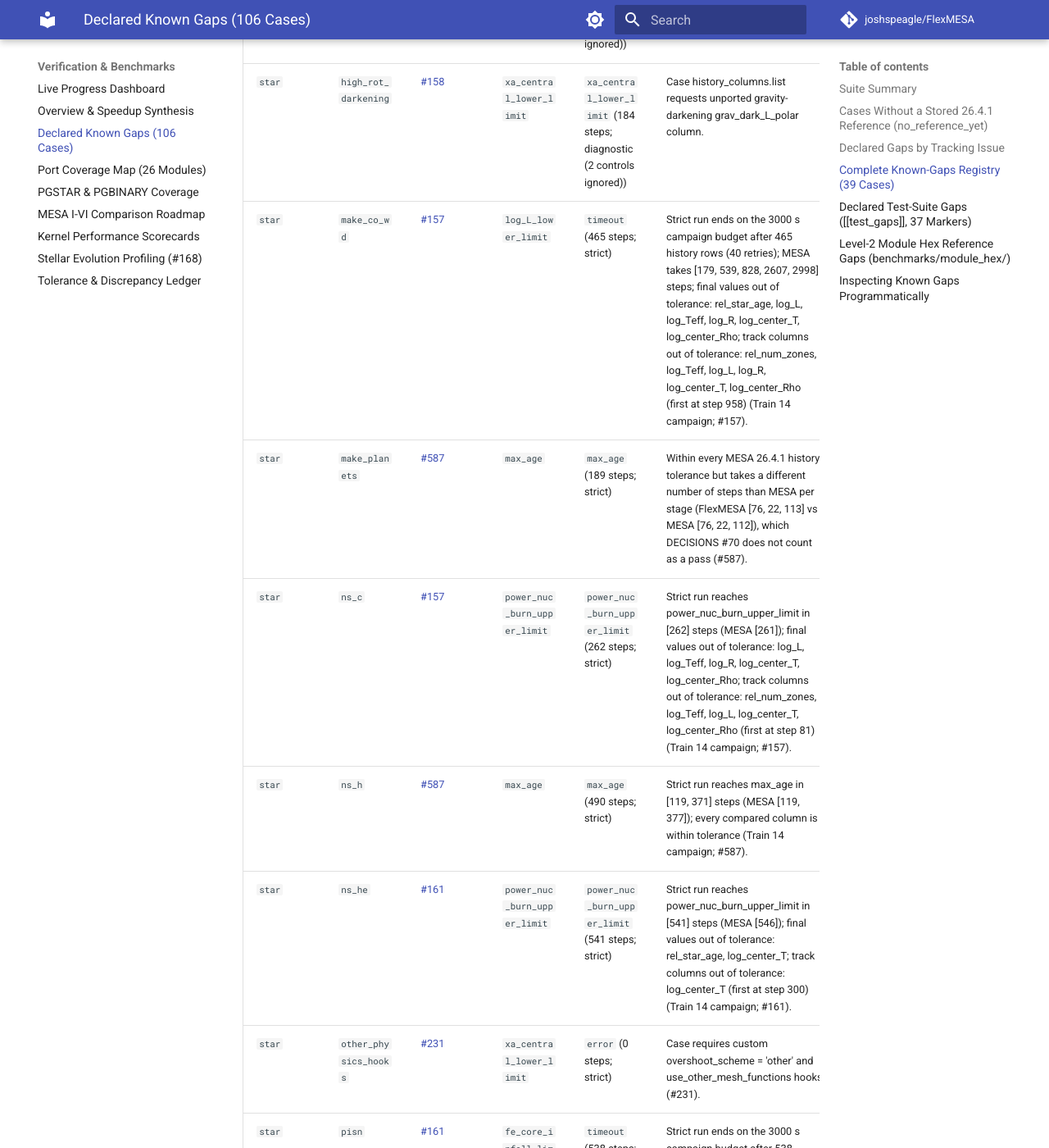
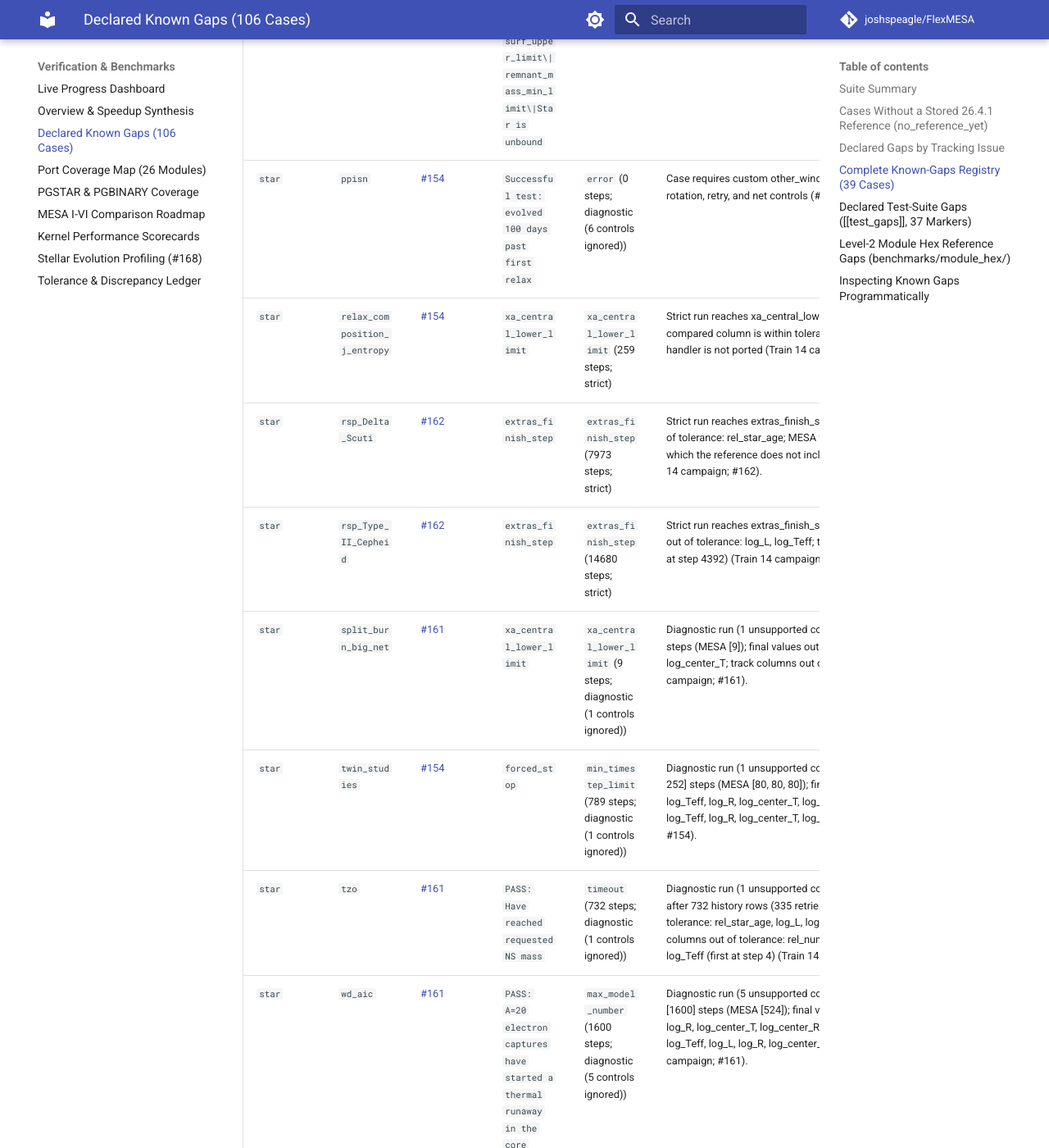
Before and after one commit to joshspeagle/FlexMESA, an MkDocs documentation site: the page built from docs/benchmarks/known-gaps.md, in a window 1280 px wide and 1400 px high, scrolled down 4865 px. Shown: the whole window at 82% size. Built offline with MkDocs 1.6.1 and Material for MkDocs 9.7.7, drawn with Linux system fonts in a browser that asks for light colours; comment, search, counter and statistics services are not loaded; some of the changed text lies outside the part shown.

Commit message:
docs(gaps): rewrite 24 stale known-gap reasons from the Train 14 campaign rows
known_gaps.toml: the reasons of 24 declared gaps described an earlier state
(for example 'GYRE is not ported, the run does not start' for
star/rsp_gyre, which takes MESA's 6215 steps with every column in
tolerance). Each is replaced by the measured row from Actions run
45941463606 (run mode, termination, per-stage steps against MESA's, columns
out of tolerance) and, where it is known, the specific thing that holds the
case (#612 pulsation mark, unported extras handler, map_history.data not in
the reference, star-1 step count for binary/double_bh, search-stage
accounting for the astero search cases). Three zero-step cases keep their
existing blocker text. The baseline rows repeat the reasons and are
regenerated by harness merge from the same shards; no measured value
changes. known-gaps page and routine table regenerated.

Verification: harness merge --update-baseline --gate (rc 0), known_gaps_gate,
harness table --check, dashboard check, page --check renderers, pytest -k
test_harness_merge_of_baseline_shards_reproduces_the_baseline.

Co-Authored-By: Claude Fable 5.2 <noreply@anthropic.com>
Claude-Session: https://claude.ai/code/session_01JkqiRnFZiWFNhdBU31xmqX

```diff
--- a/docs/benchmarks/known-gaps.md
+++ b/docs/benchmarks/known-gaps.md
@@ -50,42 +50,42 @@ Cases lacking a committed MESA `26.4.1` baseline report `no reference yet` and c
 | `star` | `12M_pre_ms_to_core_collapse` | [#161](https://github.com/joshspeagle/FlexMESA/issues/161) | `fe_core_infall_limit` | `timeout` (185 steps; diagnostic (1 controls ignored)) | Diagnostic run (1 unsupported control ignored) ends on the 3000 s campaign budget after 185 history rows (15 retries); MESA takes [2916] steps; final values out of tolerance: log_center_T, log_center_Rho; track columns out of tolerance: log_L, log_Teff, log_R, log_center_T, log_center_Rho, rel_num_zones (Train 14 campaign; #161). |
 | `star` | `15M_dynamo` | [#154](https://github.com/joshspeagle/FlexMESA/issues/154) | `xa_central_lower_limit` | `timeout` (186 steps; strict) | Strict run ends on the 3000 s campaign budget after 186 history rows (0 retries); MESA takes [856, 3180, 3834] steps; final values out of tolerance: rel_star_age, log_L, log_Teff, log_R, log_center_T, log_center_Rho; track columns out of tolerance: log_L, log_Teff, log_R, log_center_T, log_center_Rho, rel_num_zones (Train 14 campaign; #154). |
 | `star` | `1M_pre_ms_to_wd` | [#154](https://github.com/joshspeagle/FlexMESA/issues/154) | `log_L_lower_limit` | `log_L_lower_limit` (3262 steps; strict) | Strict run reaches log_L_lower_limit in [1, 295, 11578, 12129, 12556] steps (MESA [1, 295, 11578, 12129, 12558]); track columns out of tolerance: rel_num_zones (first at step 12182) (Train 14 campaign; #154). |
-| `star` | `1M_thermohaline` | [#158](https://github.com/joshspeagle/FlexMESA/issues/158) | `he_core_mass_limit` | `he_core_mass_limit` (1031 steps; strict) | Exceeds 300 s wall-time guard with 2 unsupported rotation controls (change_d_omega_flag, new_d_omega_flag; #158). |
+| `star` | `1M_thermohaline` | [#158](https://github.com/joshspeagle/FlexMESA/issues/158) | `he_core_mass_limit` | `he_core_mass_limit` (1031 steps; strict) | Strict run reaches he_core_mass_limit in [1031] steps (MESA [3380]); final values out of tolerance: log_L, log_R, log_center_T, log_center_Rho; track columns out of tolerance: rel_num_zones, log_Teff, log_L, log_R, log_center_T, log_center_Rho (first at step 580) (Train 14 campaign; #158). |
 | `star` | `20M_pre_ms_to_core_collapse` | [#161](https://github.com/joshspeagle/FlexMESA/issues/161) | `fe_core_infall_limit` | `fe_core_infall_limit` (239 steps; diagnostic (1 controls ignored)) | Diagnostic run (1 unsupported control ignored) reaches fe_core_infall_limit in [2337] steps (MESA [2383]); final values out of tolerance: log_center_T, log_center_Rho; track columns out of tolerance: rel_num_zones, log_center_T, log_center_Rho (first at step 2305) (Train 14 campaign; #161). |
 | `star` | `20M_z2m2_high_rotation` | [#157](https://github.com/joshspeagle/FlexMESA/issues/157) | `xa_central_lower_limit` | `timeout` (998 steps; diagnostic (1 controls ignored)) | Diagnostic run (1 unsupported control ignored) ends on the 3000 s campaign budget after 998 history rows (29 retries); MESA takes [2744] steps; final values out of tolerance: rel_star_age, log_L, log_Teff, log_R, log_center_T, log_center_Rho; track columns out of tolerance: rel_num_zones, log_Teff, log_L, log_R, log_center_T, log_center_Rho (first at step 90) (Train 14 campaign; #157). |
 | `star` | `c13_pocket` | [#161](https://github.com/joshspeagle/FlexMESA/issues/161) | `one thermal pulse cycle complete` | `timeout` (1094 steps; strict) | Strict run ends on the 3000 s campaign budget after 1094 history rows (1 retries); MESA takes [1949] steps; final values out of tolerance: rel_star_age, log_L, log_Teff, log_R, log_center_T, log_center_Rho; track columns out of tolerance: log_L, log_Teff, log_R, log_center_T, log_center_Rho, rel_num_zones (Train 14 campaign; #161). |
 | `star` | `cburn_inward` | [#157](https://github.com/joshspeagle/FlexMESA/issues/157) | `extras_finish_step` | `timeout` (429 steps; strict) | Strict run ends on the 3000 s campaign budget after 429 history rows (12 retries); MESA takes [459] steps; final values out of tolerance: rel_star_age, log_L, log_Teff, log_R, log_center_T, log_center_Rho (Train 14 campaign; #157). |
 | `star` | `ccsn_IIp` | [#161](https://github.com/joshspeagle/FlexMESA/issues/161) | `extras_finish_step` | `timeout` (1239 steps; diagnostic (1 controls ignored)) | Diagnostic run (1 unsupported control ignored) ends on the 3000 s campaign budget after 1239 history rows (13 retries); MESA takes [34, 42, 284, 529, 8335, 8621] steps; final values out of tolerance: rel_star_age, log_L, log_Teff, log_R, log_center_T, log_center_Rho; track columns out of tolerance: log_L, log_Teff, log_R, log_center_T, log_center_Rho, rel_num_zones (Train 14 campaign; #161). |
 | `star` | `conductive_flame` | [#161](https://github.com/joshspeagle/FlexMESA/issues/161) | `flame reached halfway point` | `error` (0 steps; diagnostic (1 controls ignored)) | Case uses unported use_other_build_initial_model and use_other_surface_pt custom-physics hooks (#154, #161). |
-| `star` | `conserve_angular_momentum` | [#158](https://github.com/joshspeagle/FlexMESA/issues/158) | `he_core_mass_limit` | `he_core_mass_limit` (507 steps; strict) | Diagnostic run reaches he_core_mass_limit with 2 unsupported rotational controls (change_d_omega_flag, new_d_omega_flag; #158). |
-| `star` | `custom_rates` | [#161](https://github.com/joshspeagle/FlexMESA/issues/161) | `log_center_temp_upper_limit` | `max_model_number` (600 steps; diagnostic (4 controls ignored)) | Custom rate table evolution fails to converge after retries (#161, #152). |
-| `star` | `high_rot_darkening` | [#158](https://github.com/joshspeagle/FlexMESA/issues/158) | `xa_central_lower_limit` | `xa_central_lower_limit` (184 steps; diagnostic (2 controls ignored)) | Case history_columns.list requests unported gravity-darkening grav_dark_L_polar column. |
-| `star` | `make_co_wd` | [#157](https://github.com/joshspeagle/FlexMESA/issues/157) | `log_L_lower_limit` | `timeout` (465 steps; strict) | Strict run ends on the 3000 s campaign budget after 465 history rows (40 retries); MESA takes [179, 539, 828, 2607, 2998] steps; final values out of tolerance: rel_star_age, log_L, log_Teff, log_R, log_center_T, log_center_Rho; track columns out of tolerance: rel_num_zones, log_Teff, log_L, log_R, log_center_T, log_center_Rho (first at step 958) (Train 14 campaign; #157). |
-| `star` | `make_planets` | [#587](https://github.com/joshspeagle/FlexMESA/issues/587) | `max_age` | `max_age` (189 steps; strict) | Within every MESA 26.4.1 history tolerance but takes a different number of steps than MESA per stage (FlexMESA [76, 22, 113] vs MESA [76, 22, 112]), which DECISIONS #70 does not count as a pass (#587). |
+| `star` | `conserve_angular_momentum` | [#158](https://github.com/joshspeagle/FlexMESA/issues/158) | `he_core_mass_limit` | `he_core_mass_limit` (507 steps; strict) | Strict run reaches he_core_mass_limit in [507] steps (MESA [537]); final values out of tolerance: log_L, log_Teff, log_R, log_center_T; track columns out of tolerance: rel_num_zones, log_Teff, log_L, log_R, log_center_T (first at step 269) (Train 14 campaign; #158). |
+| `star` | `custom_rates` | [#161](https://github.com/joshspeagle/FlexMESA/issues/161) | `log_center_temp_upper_limit` | `max_model_number` (600 steps; diagnostic (4 controls ignored)) | Diagnostic run (4 unsupported controls ignored) reaches max_model_number in [600] steps (MESA [487]); final values out of tolerance: rel_star_age, log_L, log_Teff, log_R, log_center_T, log_center_Rho; track columns out of tolerance: rel_num_zones, log_Teff, log_L, log_center_T, log_center_Rho (first at step 252) (Train 14 campaign; #161). |
+| `star` | `high_rot_darkening` | [#158](https://github.com/joshspeagle/FlexMESA/issues/158) | `xa_central_lower_limit` | `xa_central_lower_limit` (184 steps; diagnostic (2 controls ignored)) | Diagnostic run (2 unsupported controls ignored) reaches xa_central_lower_limit in [184] steps (MESA [188]); final values out of tolerance: log_L, log_Teff, log_R, log_center_T, log_center_Rho; track columns out of tolerance: log_Teff, log_R, log_center_Rho (first at step 1) (Train 14 campaign; #158). |
+| `star` | `make_co_wd` | [#157](https://github.com/joshspeagle/FlexMESA/issues/157) | `log_L_lower_limit` | `timeout` (465 steps; strict) | Strict run ends on the 3000 s campaign budget after 465 history rows (40 retries; runner dependent); MESA takes [179, 539, 828, 2607, 2998] steps; final values out of tolerance: rel_star_age, log_L, log_Teff, log_R, log_center_T, log_center_Rho; track columns out of tolerance: rel_num_zones, log_Teff, log_L, log_R, log_center_T, log_center_Rho (first at step 958); stage 3 over-steps (model 957 vs MESA 828) and stage 4 ends on the budget, so its partial history is scored against MESA's stage 5 (Train 14 campaign; #157). |
+| `star` | `make_planets` | [#587](https://github.com/joshspeagle/FlexMESA/issues/587) | `max_age` | `max_age` (189 steps; strict) | Strict run reaches max_age in [76, 22, 113] steps (MESA [76, 22, 112]); every compared column is within tolerance (Train 14 campaign; #587). |
 | `star` | `ns_c` | [#157](https://github.com/joshspeagle/FlexMESA/issues/157) | `power_nuc_burn_upper_limit` | `power_nuc_burn_upper_limit` (262 steps; strict) | Strict run reaches power_nuc_burn_upper_limit in [262] steps (MESA [261]); final values out of tolerance: log_L, log_Teff, log_R, log_center_T, log_center_Rho; track columns out of tolerance: rel_num_zones, log_Teff, log_L, log_center_T, log_center_Rho (first at step 81) (Train 14 campaign; #157). |
 | `star` | `ns_h` | [#587](https://github.com/joshspeagle/FlexMESA/issues/587) | `max_age` | `max_age` (490 steps; strict) | Strict run reaches max_age in [119, 371] steps (MESA [119, 377]); every compared column is within tolerance (Train 14 campaign; #587). |
 | `star` | `ns_he` | [#161](https://github.com/joshspeagle/FlexMESA/issues/161) | `power_nuc_burn_upper_limit` | `power_nuc_burn_upper_limit` (541 steps; strict) | Strict run reaches power_nuc_burn_upper_limit in [541] steps (MESA [546]); final values out of tolerance: rel_star_age, log_center_T; track columns out of tolerance: log_center_T (first at step 300) (Train 14 campaign; #161). |
 | `star` | `other_physics_hooks` | [#231](https://github.com/joshspeagle/FlexMESA/issues/231) | `xa_central_lower_limit` | `error` (0 steps; strict) | Case requires custom overshoot_scheme = 'other' and use_other_mesh_functions hooks (#231). |
 | `star` | `pisn` | [#161](https://github.com/joshspeagle/FlexMESA/issues/161) | `fe_core_infall_limit\|log_Rsurf_upper_limit\|remnant_mass_min_limit\|Star is unbound` | `timeout` (538 steps; strict) | Strict run ends on the 3000 s campaign budget after 538 history rows (32 retries); MESA takes [432] steps; final values out of tolerance: log_L, log_R, log_center_T, log_center_Rho (Train 14 campaign; #161). |
 | `star` | `ppisn` | [#154](https://github.com/joshspeagle/FlexMESA/issues/154) | `Successful test: evolved 100 days past first relax` | `error` (0 steps; diagnostic (6 controls ignored)) | Case requires custom other_wind hook alongside unported massive-star relaxation, rotation, retry, and net controls (#154, #152, #158, #161, #231). |
-| `star` | `relax_composition_j_entropy` | [#154](https://github.com/joshspeagle/FlexMESA/issues/154) | `xa_central_lower_limit` | `xa_central_lower_limit` (259 steps; strict) | Strict run reaches xa_central_lower_limit in [260] steps (MESA [260]); every compared column is within tolerance (Train 14 campaign; #154). |
-| `star` | `rsp_Delta_Scuti` | [#162](https://github.com/joshspeagle/FlexMESA/issues/162) | `extras_finish_step` | `extras_finish_step` (7973 steps; strict) | RSP pulsation period and age drift over 100 cycles (#162). |
-| `star` | `rsp_Type_II_Cepheid` | [#162](https://github.com/joshspeagle/FlexMESA/issues/162) | `extras_finish_step` | `extras_finish_step` (14680 steps; strict) | Nonlinear RSP luminosity and Teff exceed strict tolerances over multiple pulsation cycles (#162). |
-| `star` | `split_burn_big_net` | [#161](https://github.com/joshspeagle/FlexMESA/issues/161) | `xa_central_lower_limit` | `xa_central_lower_limit` (9 steps; diagnostic (1 controls ignored)) | Large-network silicon burning exceeds wall-time guard with unported rate, burning-limit, and solver controls (#161, #152). |
-| `star` | `twin_studies` | [#154](https://github.com/joshspeagle/FlexMESA/issues/154) | `forced_stop` | `min_timestep_limit` (789 steps; diagnostic (1 controls ignored)) | Multi-star evolution exceeds wall-time guard under unported rotational mixing and burning-limit controls (#154, #158, #161). |
+| `star` | `relax_composition_j_entropy` | [#154](https://github.com/joshspeagle/FlexMESA/issues/154) | `xa_central_lower_limit` | `xa_central_lower_limit` (259 steps; strict) | Strict run reaches xa_central_lower_limit in [260] steps (MESA [260]); every compared column is within tolerance; held because the case's run_star_extras handler is not ported (Train 14 campaign; #154). |
+| `star` | `rsp_Delta_Scuti` | [#162](https://github.com/joshspeagle/FlexMESA/issues/162) | `extras_finish_step` | `extras_finish_step` (7973 steps; strict) | Strict run reaches extras_finish_step in [7973] steps (MESA [7973]); final values out of tolerance: rel_star_age; MESA writes models 5820 to 7973 to map_history.data, which the reference does not include, so the comparison ends at model 5810 (Train 14 campaign; #162). |
+| `star` | `rsp_Type_II_Cepheid` | [#162](https://github.com/joshspeagle/FlexMESA/issues/162) | `extras_finish_step` | `extras_finish_step` (14680 steps; strict) | Strict run reaches extras_finish_step in [14680] steps (MESA [14683]); final values out of tolerance: log_L, log_Teff; track columns out of tolerance: log_Teff, log_L (first at step 4392) (Train 14 campaign; #162). |
+| `star` | `split_burn_big_net` | [#161](https://github.com/joshspeagle/FlexMESA/issues/161) | `xa_central_lower_limit` | `xa_central_lower_limit` (9 steps; diagnostic (1 controls ignored)) | Diagnostic run (1 unsupported control ignored) reaches xa_central_lower_limit in [9] steps (MESA [9]); final values out of tolerance: rel_star_age, log_L, log_Teff, log_center_T; track columns out of tolerance: log_Teff, log_L (first at step 9) (Train 14 campaign; #161). |
+| `star` | `twin_studies` | [#154](https://github.com/joshspeagle/FlexMESA/issues/154) | `forced_stop` | `min_timestep_limit` (789 steps; diagnostic (1 controls ignored)) | Diagnostic run (1 unsupported control ignored) reaches min_timestep_limit in [537, 252] steps (MESA [80, 80, 80]); final values out of tolerance: rel_star_age, log_L, log_Teff, log_R, log_center_T, log_center_Rho; track columns out of tolerance: log_L, log_Teff, log_R, log_center_T, log_center_Rho, rel_num_zones (Train 14 campaign; #154). |
 | `star` | `tzo` | [#161](https://github.com/joshspeagle/FlexMESA/issues/161) | `PASS: Have reached requested NS mass` | `timeout` (732 steps; diagnostic (1 controls ignored)) | Diagnostic run (1 unsupported control ignored) ends on the 3000 s campaign budget after 732 history rows (335 retries); MESA takes [1, 1, 467] steps; final values out of tolerance: rel_star_age, log_L, log_Teff, log_R, log_center_T, log_center_Rho; track columns out of tolerance: rel_num_zones, log_L, log_R, log_center_T, log_center_Rho, log_Teff (first at step 4) (Train 14 campaign; #161). |
-| `star` | `wd_aic` | [#161](https://github.com/joshspeagle/FlexMESA/issues/161) | `PASS: A=20 electron captures have started a thermal runaway in the core` | `max_model_number` (1600 steps; diagnostic (5 controls ignored)) | Diagnostic run (5 unsupported Coulomb and weak-rate controls ignored) ends on max_model_number after [1600] steps and 250 retries vs MESA [524] steps and 28 retries, without the upstream A=20 electron-capture runaway (#161). |
+| `star` | `wd_aic` | [#161](https://github.com/joshspeagle/FlexMESA/issues/161) | `PASS: A=20 electron captures have started a thermal runaway in the core` | `max_model_number` (1600 steps; diagnostic (5 controls ignored)) | Diagnostic run (5 unsupported controls ignored) reaches max_model_number in [1600] steps (MESA [524]); final values out of tolerance: rel_star_age, log_L, log_Teff, log_R, log_center_T, log_center_Rho; track columns out of tolerance: rel_num_zones, log_Teff, log_L, log_R, log_center_T, log_center_Rho (first at step 138) (Train 14 campaign; #161). |
 | `star` | `wd_c_core_ignition` | [#161](https://github.com/joshspeagle/FlexMESA/issues/161) | `power_nuc_burn_upper_limit` | `power_nuc_burn_upper_limit` (676 steps; strict) | Strict run reaches power_nuc_burn_upper_limit in [676] steps (MESA [668]); final values out of tolerance: log_L; track columns out of tolerance: rel_num_zones, log_Teff, log_L, log_R, log_center_T, log_center_Rho (first at step 424) (Train 14 campaign; #161). |
 | `star` | `wd_he_shell_ignition` | [#587](https://github.com/joshspeagle/FlexMESA/issues/587) | `power_he_burn_upper_limit` | `power_he_burn_upper_limit` (1110 steps; strict) | Strict run reaches power_he_burn_upper_limit in [1110] steps (MESA [1112]); final values out of tolerance: log_L (Train 14 campaign; #587). |
 | `star` | `wd_nova_burst` | [#161](https://github.com/joshspeagle/FlexMESA/issues/161) | `extras_check_model` | `extras_check_model` (483 steps; strict) | Strict run reaches extras_check_model in [11, 472] steps (MESA [11, 480]); final values out of tolerance: log_L, log_Teff; track columns out of tolerance: rel_num_zones, log_Teff, log_L, log_R (first at step 409) (Train 14 campaign; #161). |
 | `star` | `wd_stable_h_burn` | [#154](https://github.com/joshspeagle/FlexMESA/issues/154) | `star_mass_max_limit` | `star_mass_max_limit` (830 steps; strict) | Strict run reaches star_mass_max_limit in [830] steps (MESA [829]); track columns out of tolerance: rel_num_zones, log_Teff, log_L, log_R (first at step 322) (Train 14 campaign; #154). |
 | `star` | `zams_to_cc_80` | [#161](https://github.com/joshspeagle/FlexMESA/issues/161) | `fe_core_infall_limit` | `fe_core_infall_limit` (181 steps; diagnostic (1 controls ignored)) | Diagnostic run (1 unsupported control ignored) reaches fe_core_infall_limit in [2476] steps (MESA [2477]); final values out of tolerance: log_L, log_Teff, log_center_T, log_center_Rho; track columns out of tolerance: rel_num_zones, log_Teff, log_L, log_center_T, log_center_Rho (first at step 2338) (Train 14 campaign; #161). |
-| `binary` | `double_bh` | [#161](https://github.com/joshspeagle/FlexMESA/issues/161) | `extras_binary_finish_step` | `extras_binary_finish_step` (1022 steps; strict) | Component history_columns.list requests unported gradT_excess_alpha/hydro/colors columns (#157, #161), 1 unsupported control remains, and coupled binary orbit awaits #160. |
-| `binary` | `star_plus_point_mass` | [#160](https://github.com/joshspeagle/FlexMESA/issues/160) | `xa_central_lower_limit` | `xa_central_lower_limit` (308 steps; strict) | Implicit RLOF star+point-mass age and component masses differ from MESA 26.4.1. |
-| `binary` | `star_plus_point_mass_explicit_mdot` | [#160](https://github.com/joshspeagle/FlexMESA/issues/160) | `xa_central_lower_limit` | `xa_central_lower_limit` (539 steps; strict) | Explicit RLOF star+point-mass age and component masses differ from MESA 26.4.1. |
-| `binary` | `wind_fed_bhhmxb` | [#587](https://github.com/joshspeagle/FlexMESA/issues/587) | `xa_central_lower_limit` | `xa_central_lower_limit` (392 steps; strict) | Within every MESA 26.4.1 history tolerance but takes a different number of steps than MESA per stage (FlexMESA [392] vs MESA [393]), which DECISIONS #70 does not count as a pass (#587). |
-| `astero` | `example_astero` | [#162](https://github.com/joshspeagle/FlexMESA/issues/162) | `xtra1` | `astero_use_first_values_samples=1_best_chi2=2.800488e0_term=chi2_search_limit2` (737 steps; strict) | Asteroseismic search driver and in-house pulsation scaffolding (#162, #171). |
-| `astero` | `fast_newuoa` | [#162](https://github.com/joshspeagle/FlexMESA/issues/162) | `age_target` | `astero_newuoa_samples=8_best_chi2=3.333388e5_term=age_target` (3835 steps; strict) | Asteroseismic NEWUOA optimizer times out with in-house pulsation scaffolding (#162, #171). |
+| `binary` | `double_bh` | [#161](https://github.com/joshspeagle/FlexMESA/issues/161) | `extras_binary_finish_step` | `extras_binary_finish_step` (1022 steps; strict) | Strict run reaches extras_binary_finish_step in [1022] steps (MESA [888]); final values out of tolerance: star_1_mass, star_2_mass, period_days; track columns out of tolerance: star_1_mass, star_2_mass (first at step 149); MESA's recorded step count (888) is star 1's model number, while the harness compares the binary model number (Train 14 campaign; #161). |
+| `binary` | `star_plus_point_mass` | [#160](https://github.com/joshspeagle/FlexMESA/issues/160) | `xa_central_lower_limit` | `xa_central_lower_limit` (308 steps; strict) | Strict run reaches xa_central_lower_limit in [308] steps (MESA [309]); final values out of tolerance: rel_age, period_days (Train 14 campaign; #160). |
+| `binary` | `star_plus_point_mass_explicit_mdot` | [#160](https://github.com/joshspeagle/FlexMESA/issues/160) | `xa_central_lower_limit` | `xa_central_lower_limit` (539 steps; strict) | Strict run reaches xa_central_lower_limit in [539] steps (MESA [548]); final values out of tolerance: rel_age, period_days; track columns out of tolerance: star_1_mass, star_2_mass (first at step 254) (Train 14 campaign; #160). |
+| `binary` | `wind_fed_bhhmxb` | [#587](https://github.com/joshspeagle/FlexMESA/issues/587) | `xa_central_lower_limit` | `xa_central_lower_limit` (392 steps; strict) | Strict run reaches xa_central_lower_limit in [392] steps (MESA [393]); every compared column is within tolerance (Train 14 campaign; #587). |
+| `astero` | `example_astero` | [#162](https://github.com/joshspeagle/FlexMESA/issues/162) | `xtra1` | `astero_use_first_values_samples=1_best_chi2=2.800488e0_term=chi2_search_limit2` (737 steps; strict) | Strict run reaches astero_use_first_values_samples=1_best_chi2=2.800488e0_term=chi2_search_limit2 in [734] steps (MESA [737]); every compared column is within tolerance; the after-evolve step is not ported and search-stage step accounting differs (#162) (Train 14 campaign; #162). |
+| `astero` | `fast_newuoa` | [#162](https://github.com/joshspeagle/FlexMESA/issues/162) | `age_target` | `astero_newuoa_samples=8_best_chi2=3.333388e5_term=age_target` (3835 steps; strict) | Strict run reaches astero_newuoa_samples=8_best_chi2=3.333388e5_term=age_target in [480] steps (MESA [480, 479, 479, 479, 480, 479, 480, 479]); every compared column is within tolerance; it calls no oscillation code; the search run is reported as one stage against MESA's eight (#162) (Train 14 campaign; #162). |
 
 ## Declared Test-Suite Gaps (`[[test_gaps]]`, 37 Markers)
 
```
Also changed, not shown: notes/audit/routine_table.md (+2 -2 lines), 3 other files.
